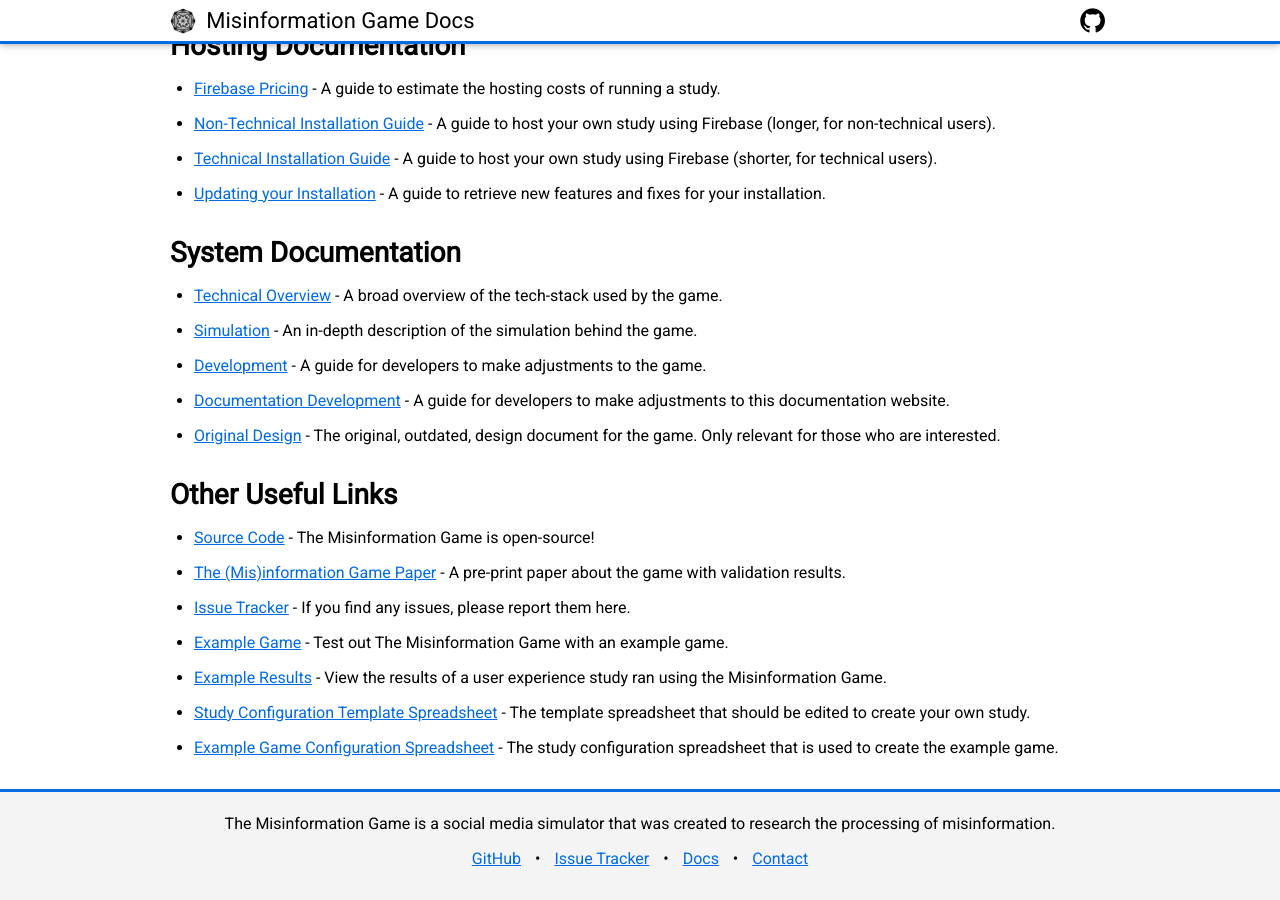
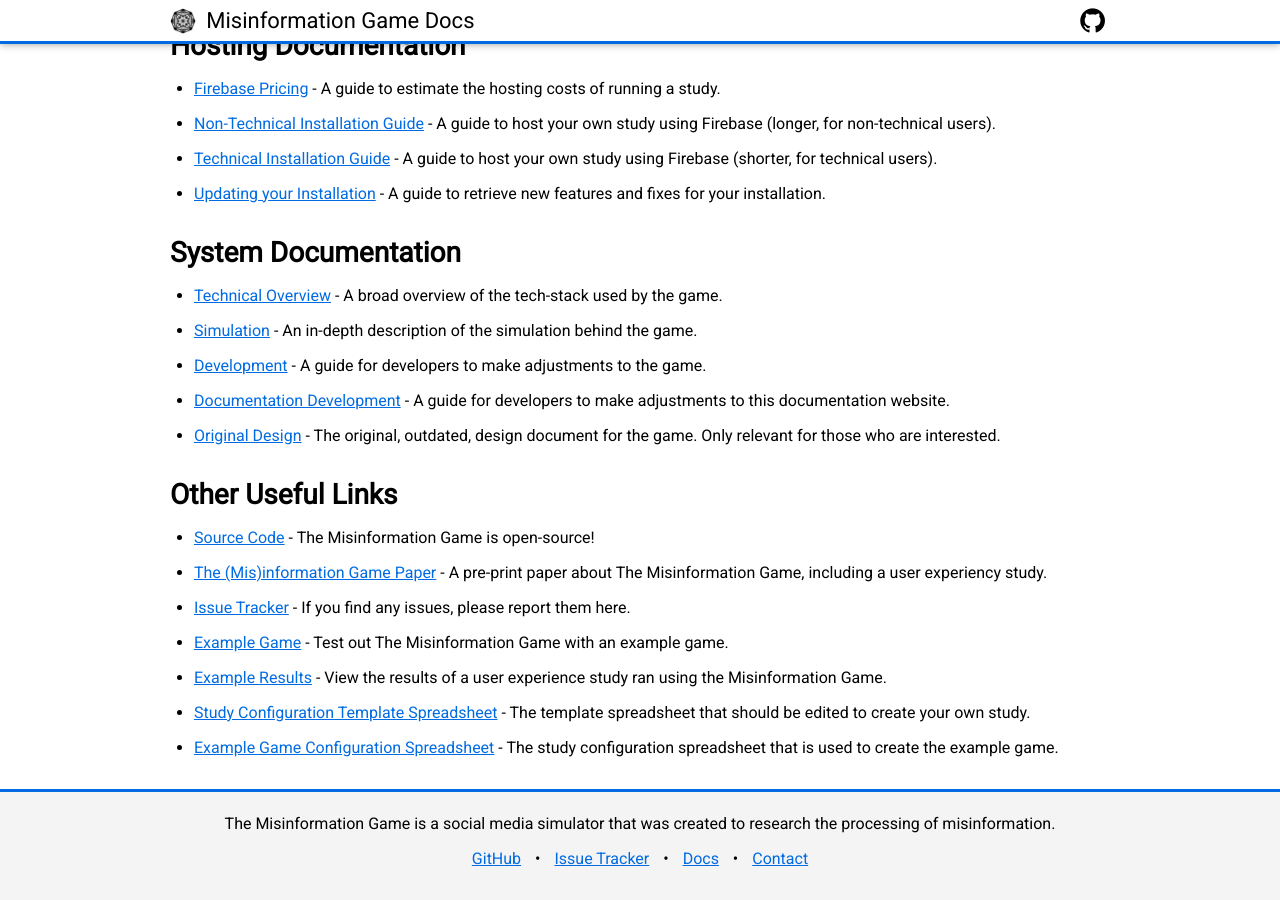
Before and after one commit to beekewardin/themisinformationgame.github.io, a Jekyll site: the page built from Home.md, in a window 1280 px wide and 900 px high, scrolled down 1699 px. Built offline with Jekyll 4.4.1, drawn with Linux system fonts in a browser that asks for light colours; nearby versions of some CDN libraries; our own code applies the rules of GitHub Pages for plain Markdown files.

Commit message:
Update summary of pre-print link

```diff
--- a/Home.md
+++ b/Home.md
@@ -97,7 +97,7 @@
 - [Source Code](https://github.com/TheMisinformationGame/MisinformationGame) -
   The Misinformation Game is open-source!
 - [The (Mis)information Game Paper](https://zpr.io/ZsV8ZBqxqsyz) -
-  A pre-print paper about the game with validation results.
+  A pre-print paper about The Misinformation Game, including a user experiency study.
 - [Issue Tracker](https://github.com/TheMisinformationGame/MisinformationGame/issues) -
   If you find any issues, please report them here.
 - [Example Game](/link/ExampleGame) -
```
